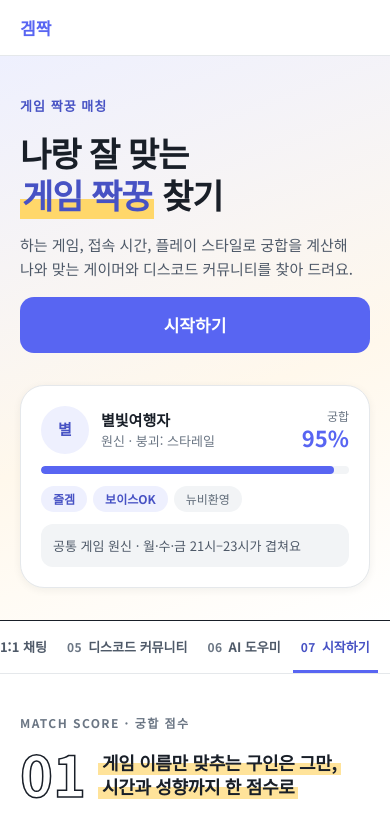
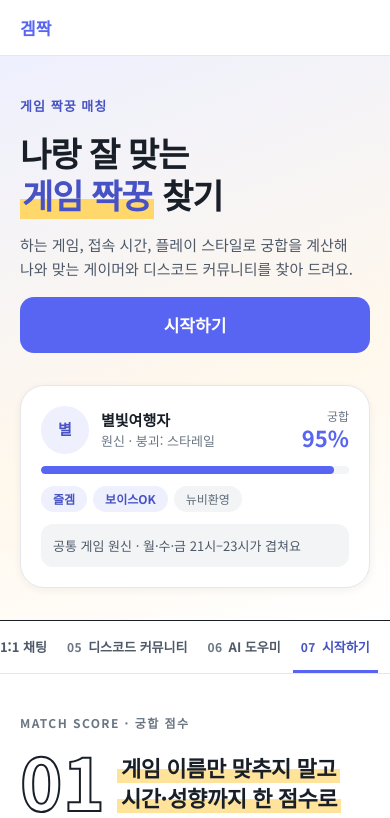
Before and after one commit to Susucorn/gemjjak, a React (Vite) app: page /login in a window 390 px wide. Shown: the top 818 px of the page. Built offline with nearby package versions, Linux system fonts and the light colour scheme; no server answers.

Commit message:
Restore larger section numbers and titles on mobile
Shorten the 01 title so it stays on two lines on common phone widths.

Co-Authored-By: Claude Opus 5.5 <noreply@anthropic.com>

```diff
--- a/src/pages/Login.jsx
+++ b/src/pages/Login.jsx
@@ -23,7 +23,7 @@ const FEATURES = [
     id: 'score',
     short: '궁합 점수',
     eyebrow: 'MATCH SCORE · 궁합 점수',
-    title: ['게임 이름만 맞추는 구인은 그만,', '시간과 성향까지 한 점수로'],
+    title: ['게임 이름만 맞추지 말고', '시간·성향까지 한 점수로'],
     body: '같이 하는 게임, 접속 시간이 겹치는 정도, 플레이 스타일을 합쳐 궁합 점수(%)를 계산해요. 게임이 달라도 장르가 같으면 점수를 더해 줘요.',
     points: ['공통 게임 40%', '접속 시간 겹침 35%', '플레이 스타일 25%'],
     Visual: ScoreVisual,
--- a/src/pages/landing/Landing.module.css
+++ b/src/pages/landing/Landing.module.css
@@ -271,15 +271,15 @@
 .bigNumber {
   flex: none;
   color: transparent;
-  font-size: 56px;
+  font-size: 72px;
   font-weight: 700;
   line-height: 0.9;
-  -webkit-text-stroke: 1.5px var(--color-text-primary);
+  -webkit-text-stroke: 2px var(--color-text-primary);
 }
 
 .featureTitle {
   min-width: 0;
-  font-size: 18px;
+  font-size: var(--font-size-xl);
   line-height: 1.35;
   letter-spacing: -0.02em;
 }
@@ -738,7 +738,6 @@
 
   .bigNumber {
     font-size: 96px;
-    -webkit-text-stroke-width: 2px;
   }
 
   .featureTitle {
```
